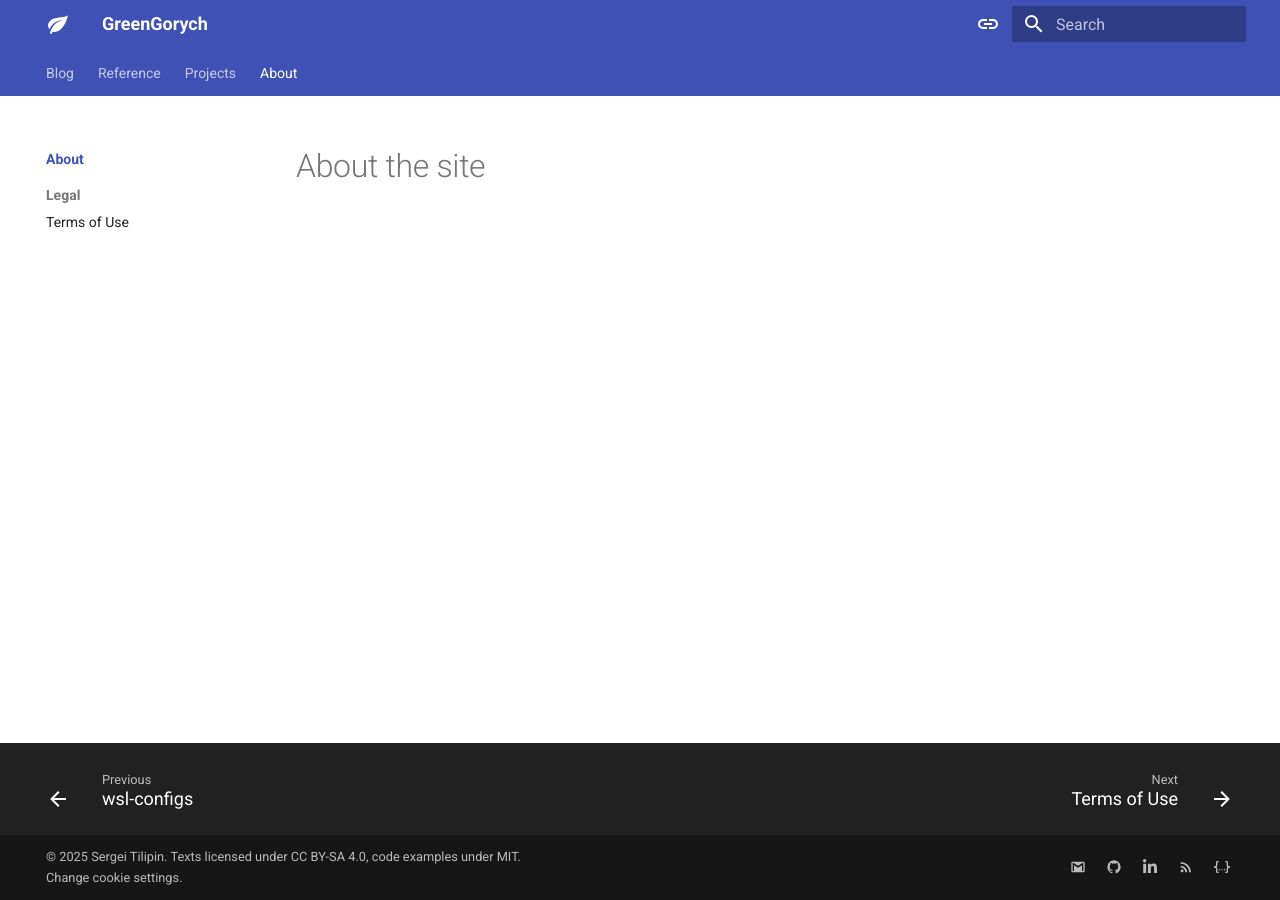
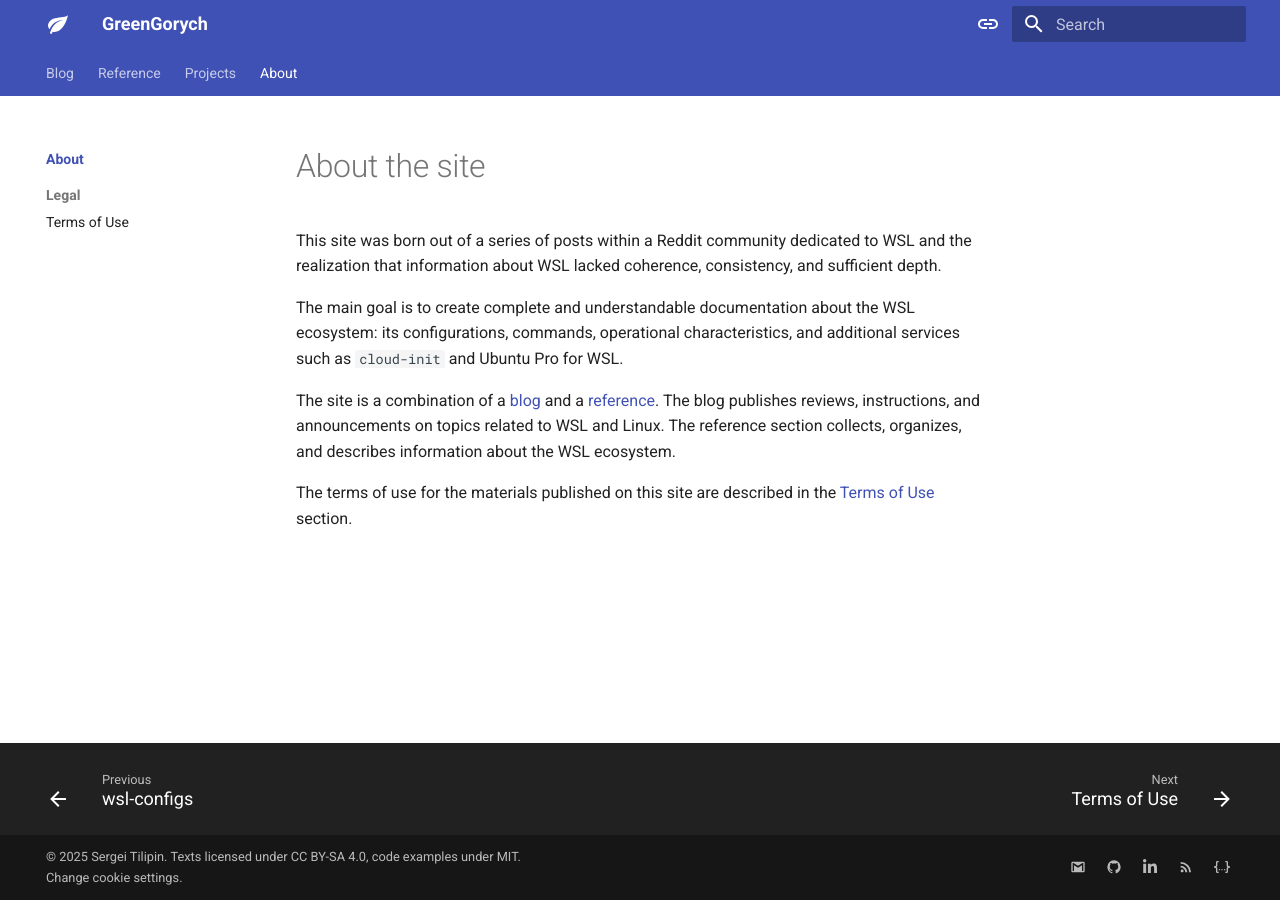
Before and after one commit to greengorych/greengorych.io, an MkDocs documentation site: the page built from docs/about/index.md, in a window 1280 px wide. Built offline with MkDocs 1.6.1 and Material for MkDocs 9.7.7, drawn with Linux system fonts in a browser that asks for light colours; plug-ins that fetch from the network failed and are left out.

Commit message:
docs(site): add description of "About the site" page

```diff
--- a/docs/about/index.md
+++ b/docs/about/index.md
@@ -1 +1,19 @@
+---
+description: >-
+  Information about the site, licensing, and terms of use of the materials.
+title: About the site
+---
+
 # About the site
+
+This site was born out of a series of posts within a Reddit community dedicated to WSL and the realization that information about WSL lacked coherence, consistency, and sufficient depth.
+
+The main goal is to create complete and understandable documentation about the WSL ecosystem: its configurations, commands, operational characteristics, and additional services such as `cloud-init` and Ubuntu Pro for WSL.
+
+The site is a combination of a [blog][blog] and a [reference][reference]. The blog publishes reviews, instructions, and announcements on topics related to WSL and Linux. The reference section collects, organizes, and describes information about the WSL ecosystem.
+
+The terms of use for the materials published on this site are described in the [Terms of Use][terms-of-use] section.
+
+[blog]: ../index.md
+[reference]: ../reference/index.md
+[terms-of-use]: terms-of-use.md
```
